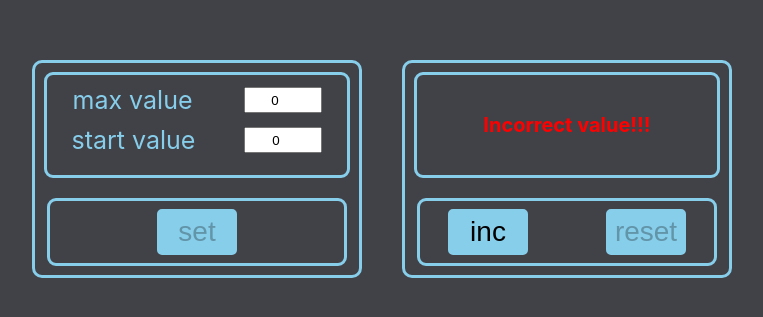
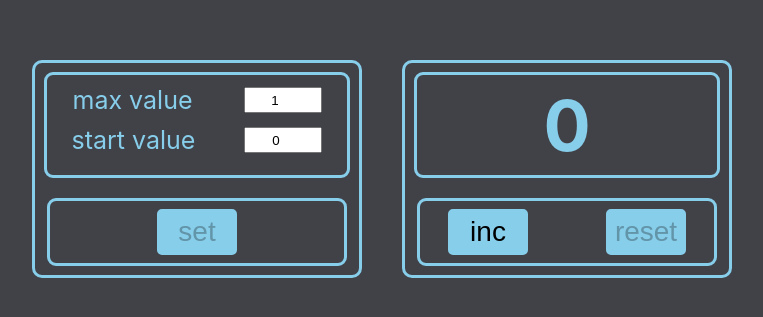
Before and after one commit to webaldar/project-counter, a React (Create React App) app: page / in a window 1280 px wide. Shown: the part 231-548 px from the top of the page, without its empty margins (278-1041 px from the left). Built offline with nearby package versions, Linux system fonts and the light colour scheme.

Commit message:
counter relise 3 refactored

```diff
--- a/src/App.tsx
+++ b/src/App.tsx
@@ -1,4 +1,4 @@
-import React, {useState} from 'react';
+import React from 'react';
 import './App.css';
 import Counter from "./components/Counter";
 function App() {
--- a/src/components/Counter.tsx
+++ b/src/components/Counter.tsx
@@ -11,8 +11,6 @@ export type counterValueType = {
 }
 
 function Counter() {
-    let maxCounterStyle: boolean = false
-    let resetButtonStyle: boolean = true
 
     const [counterValue, setCounterValue] = useState<counterValueType>(
         {
@@ -22,28 +20,23 @@ function Counter() {
         }
     )
     const [changeAndError, setChangeAndError] = useState<changeAndErrorType>('')
+
+
     const setRange = (sValue: number, mValue: number) => {
-        let obj = {
+        let newCounterValue = {
             counter: sValue,
             startValue: sValue,
             maxValue: mValue,
         }
-        setCounterValue(obj)
+        setCounterValue(newCounterValue)
     }
 
-    if (counterValue.counter === counterValue.maxValue) {
-        maxCounterStyle = true
-    }
-    if (counterValue.counter !== counterValue.startValue) {
-        resetButtonStyle = false
-    }
-
-    const incrementCount = () => {
+    const incrementCounter = () => {
         counterValue.counter += 1
         setCounterValue({...counterValue})
 
     }
-    const counterReset = () => {
+    const resetCounter = () => {
         counterValue.counter = counterValue.startValue
         setCounterValue({...counterValue})
     }
@@ -52,12 +45,9 @@ function Counter() {
         <>
             <SettingBlock setRange={setRange} setChangeAndError={setChangeAndError}/>
             <DisplayAndControlBlock changeAndError={changeAndError}
-                                    setChangeAndError={setChangeAndError}
-                                    maxCounterStyle={maxCounterStyle}
                                     counterValue={counterValue}
-                                    incrementCount={incrementCount}
-                                    counterReset={counterReset}
-                                    resetButtonStyle={resetButtonStyle}
+                                    incrementCount={incrementCounter}
+                                    counterReset={resetCounter}
             />
         </>
     );
--- a/src/components/DisplayAndControlBlock.tsx
+++ b/src/components/DisplayAndControlBlock.tsx
@@ -5,32 +5,34 @@ import {changeAndErrorType, counterValueType} from "./Counter";
 
 type DisplayAndControlBlockProps = {
     changeAndError: changeAndErrorType
-    setChangeAndError: (param: changeAndErrorType) => void
     counterValue: counterValueType
-    maxCounterStyle: boolean
     incrementCount: () => void
     counterReset: () => void
-    resetButtonStyle: boolean
 };
 export const DisplayAndControlBlock = ({
                                            changeAndError,
-                                           setChangeAndError,
                                            counterValue,
-                                           maxCounterStyle,
                                            incrementCount,
                                            counterReset,
-                                           resetButtonStyle
                                        }: DisplayAndControlBlockProps) => {
+
+    let maxCounterStyle: boolean = false
+    let resetButtonStyle: boolean = true
+
+    if (counterValue.counter === counterValue.maxValue) {
+        maxCounterStyle = true
+    }
+    if (counterValue.counter !== counterValue.startValue) {
+        resetButtonStyle = false
+    }
 
     return (
         <div className={'wrapper'}>
             <div className='counter-wrapper'>
-                {changeAndError == '' &&
-                    <span className={maxCounterStyle ? 'max-count' : 'counter-style'}>{counterValue.counter}</span>}
+                {changeAndError == '' &&  <span className={maxCounterStyle ? 'max-count' : 'counter-style'}>{counterValue.counter}</span>}
                 {changeAndError == 'change' && <span className={'message-style'}>Enter values and press 'Set'</span>}
                 {changeAndError == 'error' && <span className={'message-error-style'}>Incorrect value!!!</span>}
 
-                {/*<span className={maxCounterStyle ? 'max-count' : 'counter-style'}>{counter.counter}</span>*/}
             </div>
             <div className="button-wrapper">
                 <Button title={'inc'} onclick={incrementCount} className={'button'} disabled={maxCounterStyle}/>
--- a/src/components/Input.tsx
+++ b/src/components/Input.tsx
@@ -1,11 +1,12 @@
 import {ChangeEvent} from "react";
 import {changeAndErrorType} from "./Counter";
+import {counterSettingValueType} from "./SettingBlock";
 
 
 
 type InputProps = {
     value: number
-    setValue: (value: number) => void
+    setValue: (value: counterSettingValueType) => void
     type: string
     setButtonDisabled: (status: boolean) => void
     setChangeAndError: (param: changeAndErrorType) => void
--- a/src/components/SettingBlock.tsx
+++ b/src/components/SettingBlock.tsx
@@ -3,27 +3,36 @@ import {Input} from "./Input";
 import {Button} from "./Button";
 import {changeAndErrorType} from "./Counter";
 
+export type counterSettingValueType = {
+    maxValue: number
+    startValue: number
+}
 
-type FullSetProps = {
+type SettingBlockProps = {
     setRange: (startValue: number, maxValue: number) => void
     setChangeAndError: (param: changeAndErrorType) => void
 };
 let buttonDisabled = true
-export const SettingBlock = ({setRange, setChangeAndError}: FullSetProps) => {
-    const [maxValue, setMaxValue] = useState(0)
-    const [startValue, setStartValue] = useState(0)
+export const SettingBlock = ({setRange, setChangeAndError}: SettingBlockProps) => {
+    const [counterSettingValue, setCounterSettingValue] = useState<counterSettingValueType>({
+        maxValue: 1,
+        startValue: 0,
+    })
+    // const [maxValue, setMaxValue] = useState(1)
+    // const [startValue, setStartValue] = useState(0)
     let setButtonDisabled = (status: boolean) => {
         buttonDisabled = status
     }
 
-    if(startValue < 0 || maxValue <= 0 ||startValue >= maxValue ){
+    if(counterSettingValue.startValue < 0 || counterSettingValue.maxValue <= 0 || counterSettingValue.startValue >= counterSettingValue.maxValue ){
         setChangeAndError('error')
         setButtonDisabled(true)
     }
-    const onclickHandler = () => {
+    const onclickSetButtonHandler = () => {
         setButtonDisabled(true)
         setChangeAndError('')
-        setRange(startValue, maxValue)
+        // setRange(startValue, maxValue)
+        setRange(counterSettingValue.startValue, counterSettingValue.maxValue)
     }
 
     return (
@@ -31,17 +40,17 @@ export const SettingBlock = ({setRange, setChangeAndError}: FullSetProps) => {
             <div className='counter-wrapper'>
                 <div className={'flex-wrapper'}>
                     <span className={'message'}>max value</span>
-                    <Input  value={maxValue} type={'number'} setValue={setMaxValue}
+                    <Input  value={counterSettingValue.maxValue} type={'number'} setValue={setCounterSettingValue}
                             setButtonDisabled={setButtonDisabled} setChangeAndError={setChangeAndError} />
                 </div>
                 <div className={'flex-wrapper'}>
                     <span className={'message'}>start value</span>
-                    <Input value={startValue} type={'number'} setValue={setStartValue}
+                    <Input value={counterSettingValue.startValue} type={'number'} setValue={setCounterSettingValue}
                            setButtonDisabled={setButtonDisabled} setChangeAndError={setChangeAndError}/>
                 </div>
             </div>
             <div className="set-button-wrapper">
-                <Button title={'set'} onclick={onclickHandler} className={'button'} disabled={buttonDisabled}/>
+                <Button title={'set'} onclick={onclickSetButtonHandler} className={'button'} disabled={buttonDisabled}/>
             </div>
         </div>
     );
```
